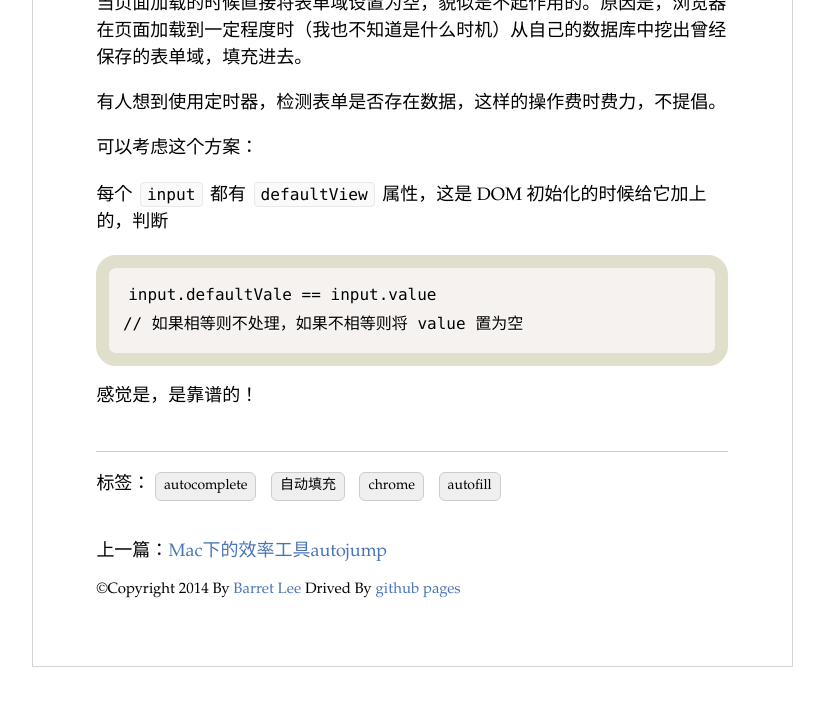
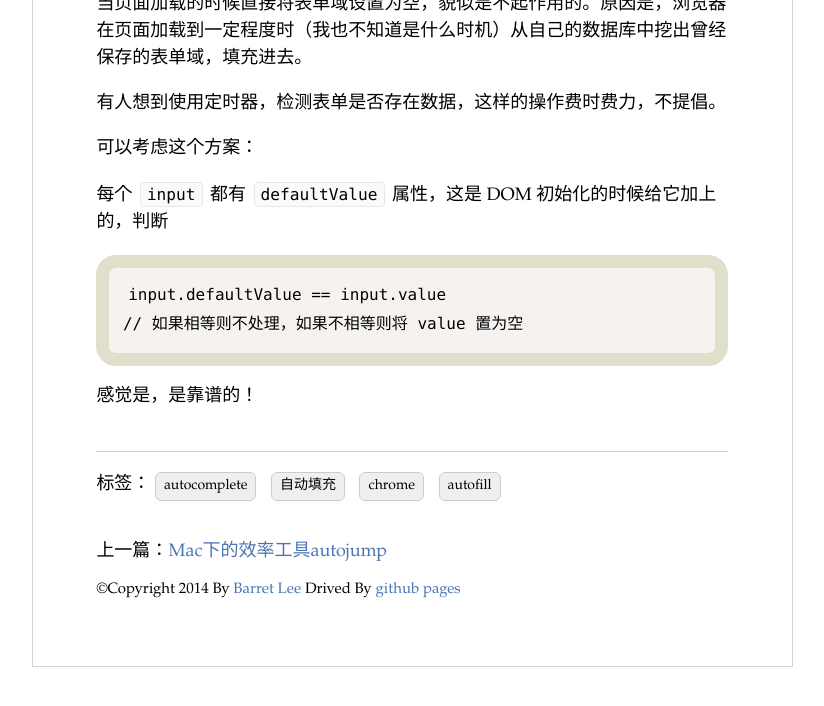
Before and after one commit to barretlee/snippets, a Jekyll site: the page built from _posts/2015-03-31-autocomplete-in-browser.md, in a window 1280 px wide, cut to the strip 615-1333 px from the top of the page. Shown: the top 706 px of the strip, without its empty margins (39-863 px from the left). Built offline with Jekyll 4.4.1, drawn with Linux system fonts in a browser that asks for light colours; Markdown is read by kramdown in place of the engine named in the settings; comment, search, counter and statistics services are not loaded.

Commit message:
Update 2015-03-31-autocomplete-in-browser.md

````diff
--- a/_posts/2015-03-31-autocomplete-in-browser.md
+++ b/_posts/2015-03-31-autocomplete-in-browser.md
@@ -20,10 +20,10 @@ console.log(document.getElementById("passwordInput").value)
 
 可以考虑这个方案：
 
-每个 `input` 都有 `defaultView` 属性，这是 DOM 初始化的时候给它加上的，判断
+每个 `input` 都有 `defaultValue` 属性，这是 DOM 初始化的时候给它加上的，判断
 
 ```javascript
-input.defaultVale == input.value
+input.defaultValue == input.value
 // 如果相等则不处理，如果不相等则将 value 置为空
 ```
 
````
